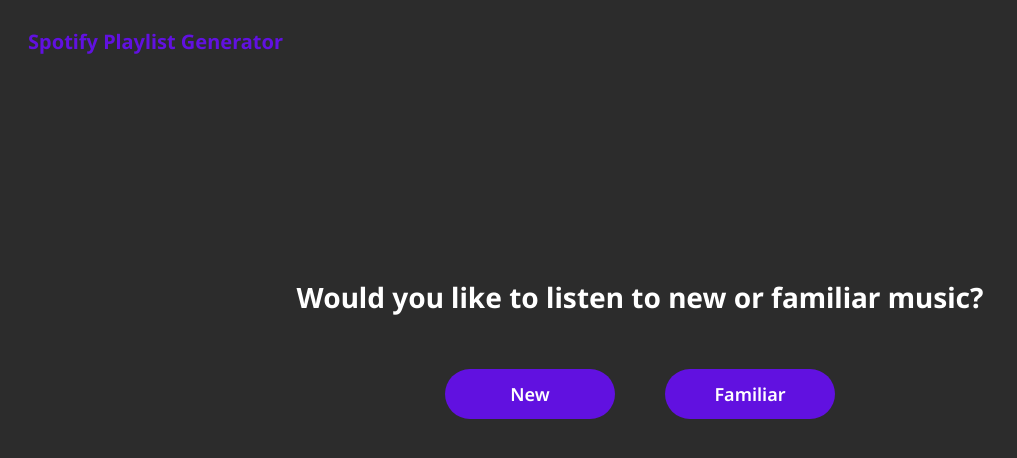
After one commit to ChHarding/fowle-spotify-artist-recommender, a Flask app: template templates/newOrFamiliar.html in a window 1280 px wide. The commit adds this page. Shown: the top 458 px of the page, without its empty margins (0-1017 px from the left). Run offline with Flask 3, Linux system fonts and the light colour scheme; the template is opened without the code that fills it, so the values that code supplies are empty.

Commit message:
Added HTML template inheritance
- Turned base.html into the base HTML template
- Added newOrFamiliar.html with body content from base.html

```diff
--- a/templates/base.html
+++ b/templates/base.html
@@ -11,13 +11,7 @@
         <div class="headerContainer">
             <h1 class="appTitle">Spotify Playlist Generator</h1>
         </div>
-        <div class="bodyContent">
-            <h2 class="appPrompt">Would you like to listen to new or familiar music?</h2>
-            <div class="newOrFamiliarButtonsContainer">
-                <a href="{{url_for('genres_page')}}" class="buttonText"><div class="newOrFamiliarButton">New</div></a>
-                <div class="buttonSeparator"></div>
-                <a href="{{url_for('genres_page')}}" class="buttonText"><div class="newOrFamiliarButton">Familiar</div></a>
-            </div>
-        </div>
+        {% block content %}
+        {% endblock %}
     </body>
 </html>
--- /dev/null
+++ b/templates/newOrFamiliar.html
@@ -0,0 +1,11 @@
+{% extends "base.html" %}
+{% block content %}
+<div class="bodyContent">
+    <h2 class="appPrompt">Would you like to listen to new or familiar music?</h2>
+    <div class="newOrFamiliarButtonsContainer">
+        <a href="{{url_for('genres_page')}}" class="buttonText"><div class="newOrFamiliarButton">New</div></a>
+        <div class="buttonSeparator"></div>
+        <a href="{{url_for('genres_page')}}" class="buttonText"><div class="newOrFamiliarButton">Familiar</div></a>
+    </div>
+</div>
+{% endblock %}
```
